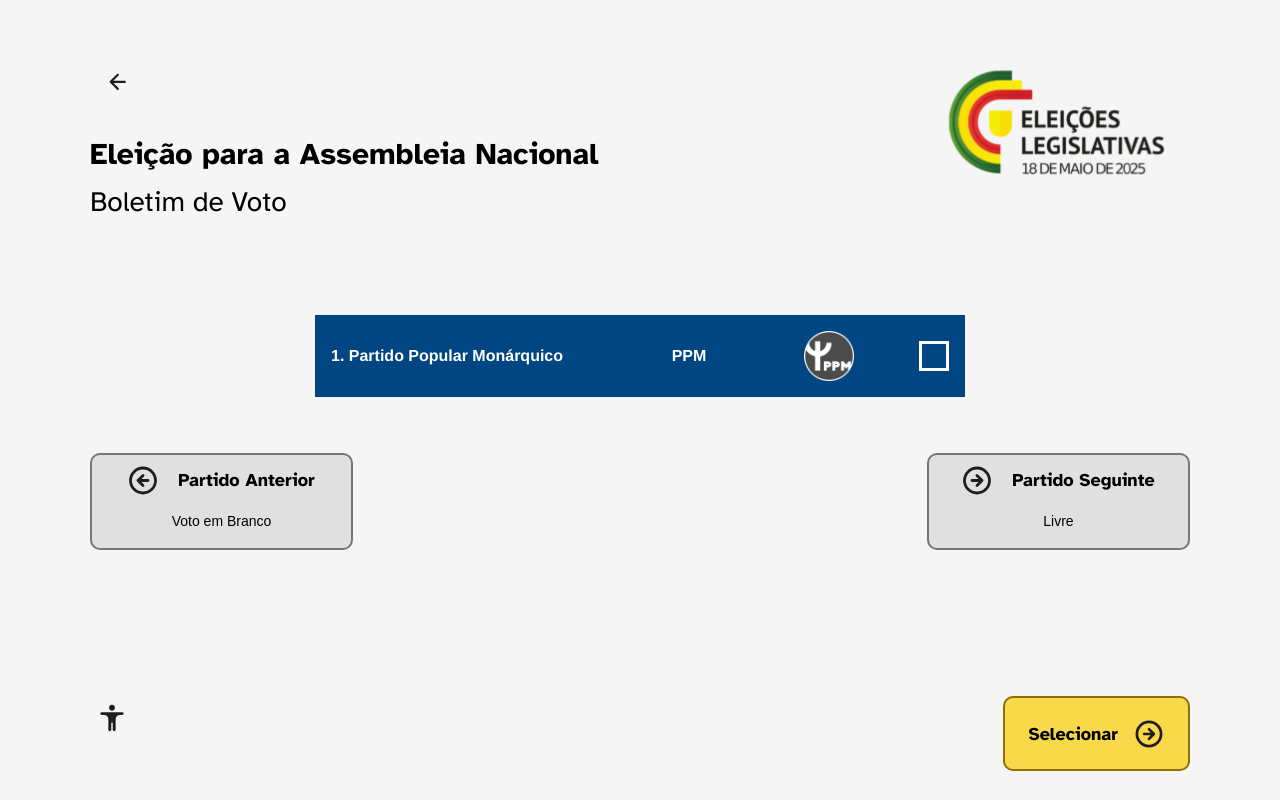
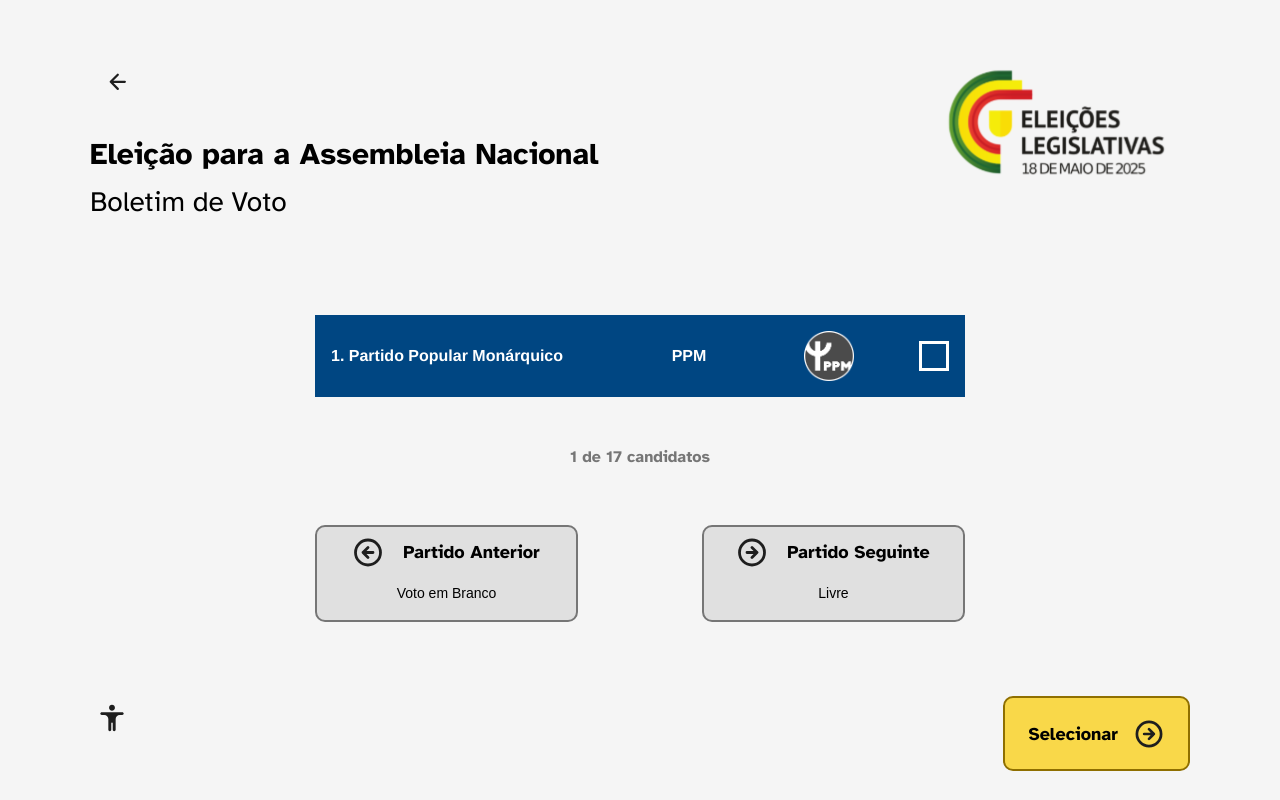
Before and after one commit to constancacc/Voto-Acessivel, a React (Vite) app in the folder voto-acessivel/: page /boletim-legislativas in a window 1280 px wide. Built offline with nearby package versions, Linux system fonts and the light colour scheme.

Commit message:
boletim finnished

```diff
--- a/voto-acessivel/src/components/Boletim-screen-reader.jsx
+++ b/voto-acessivel/src/components/Boletim-screen-reader.jsx
@@ -51,6 +51,14 @@ export default function BoletimVoto() {
         </div>
       </div>
 
+      <div className="boletim-botoes-container">
+
+       <div className="boletim-indicador">
+          <p className="partido-indicador">
+            {index + 1} de {partidosData.length} candidatos
+          </p>
+        </div>
+
         <div className="boletim-botoes">
           <button
             className="custom-button secondary partido-anterior"
@@ -87,5 +95,6 @@ export default function BoletimVoto() {
           </button>
          </div>
       </div>
+    </div>
   );
 }
--- a/voto-acessivel/src/styles/boletim-screen-reader.css
+++ b/voto-acessivel/src/styles/boletim-screen-reader.css
@@ -1,3 +1,5 @@
+@import './variables.css';
+
 .boletim-wrapper {
   display: flex;
   flex-direction: column;
@@ -125,3 +127,24 @@
   width: 211px;
   height: 34px;
 }
+
+.boletim-botoes-container {
+  display: flex;
+  flex-direction: column;
+  align-items: center;
+  width: 100%;
+  max-width: 650px;
+  gap: 1rem;
+  margin-top: 2rem;
+}
+
+.boletim-indicador {
+  text-align: center;
+}
+
+.partido-indicador {
+  font-size: 1rem;
+  font-weight: 700;
+  color:var(--secundary-stroke);
+  margin: 0;
+}
```
Lines whose indentation alone changed are shown as unchanged.
